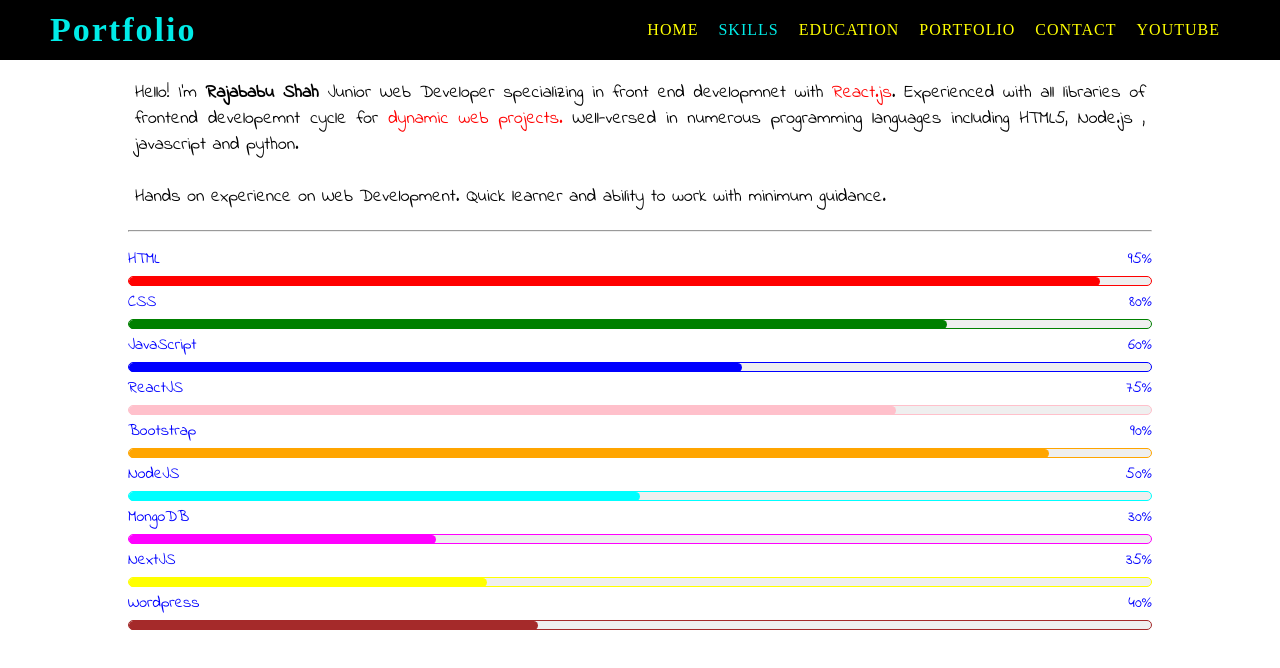
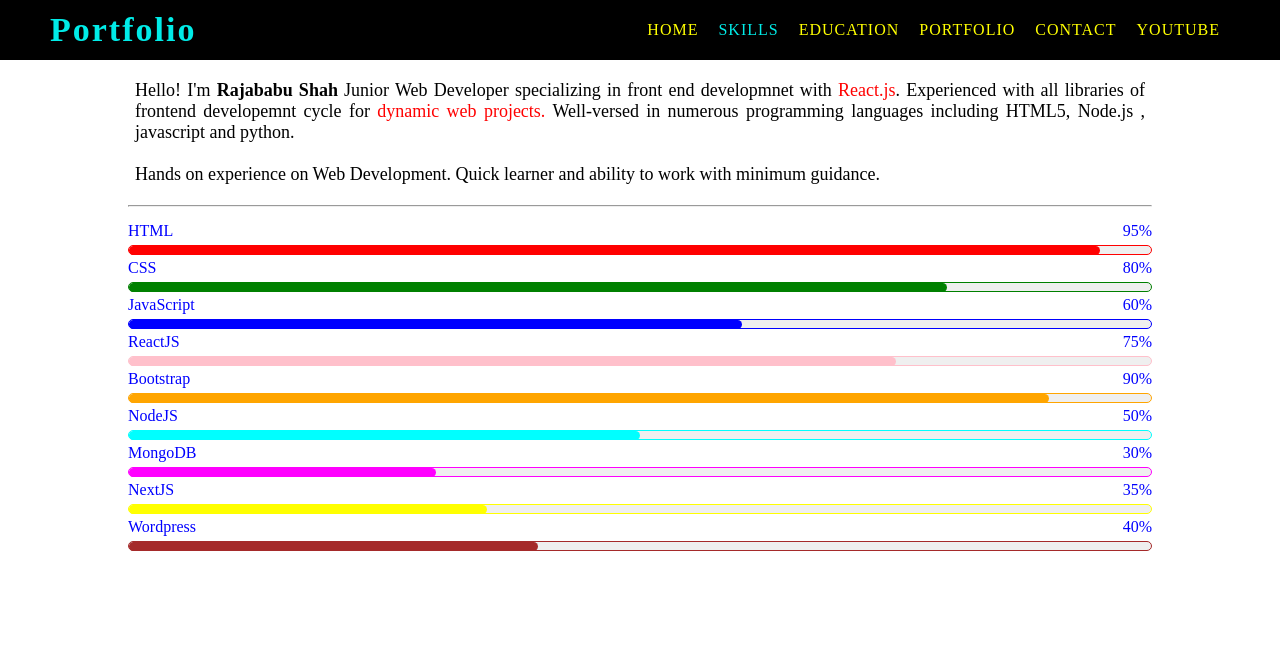
Before and after one commit to r-rajababushah/r-rajababushah, a React (Vite) app: page /skills in a window 1280 px wide. Shown: the top 668 px of the page. Built offline with nearby package versions, Linux system fonts and the light colour scheme.

Commit message:
just nothing

```diff
--- a/src/pages/Skillspage/Skills.scss
+++ b/src/pages/Skillspage/Skills.scss
@@ -1,9 +1,4 @@
-// @media screen and (min-width: 320px) and (max-width: 426px) {}
-@import url('https://fonts.googleapis.com/css2?family=Indie+Flower&display=swap');
-
 .skills {
-    font-family: 'Indie Flower', cursive;
-
     p.skills-intro {
         margin: 15px;
         text-align: justify;
```
